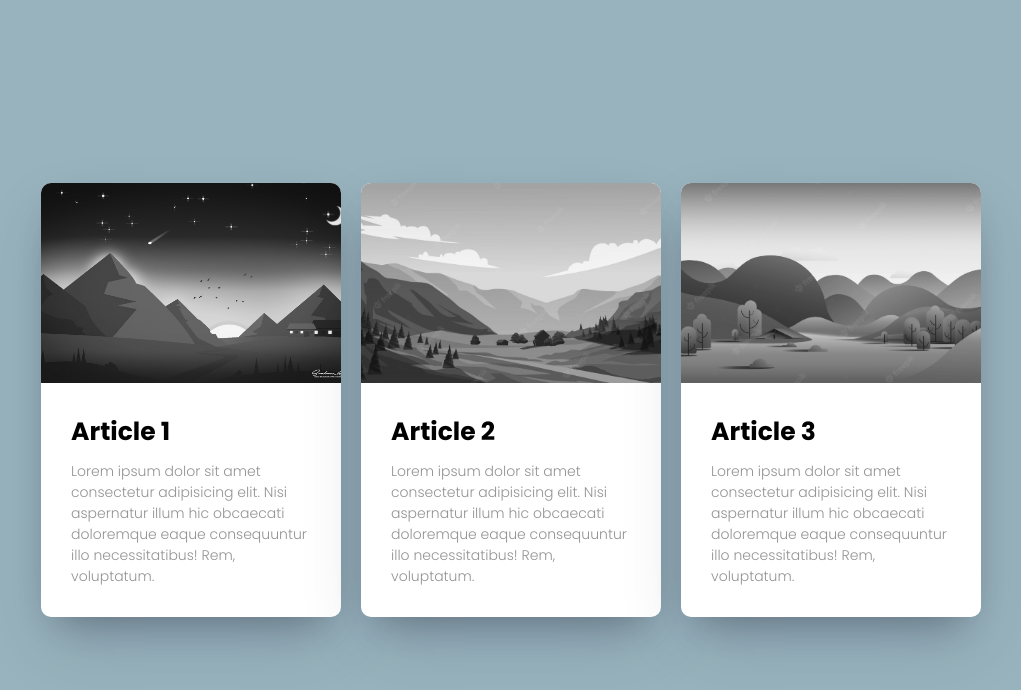
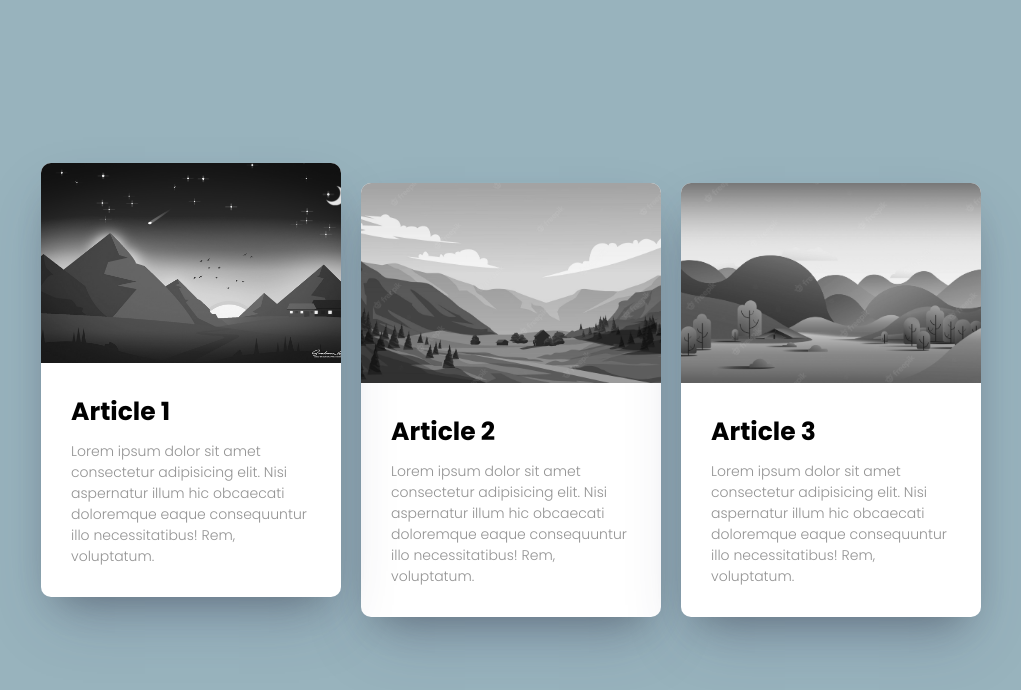
Before and after one commit to alexandreleote/Exo_Flex, a plain HTML site: page index.html in a window 1280 px wide. In both pictures the pointer is over the element 320 px from the left and 400 px from the top of the page. Shown: the whole page, without its empty margins (129-1150 px from the left). Drawn offline with Linux system fonts and the light colour scheme.

Commit message:
Ajout translate sur le hover

```diff
--- a/css/style.css
+++ b/css/style.css
@@ -23,6 +23,11 @@
     overflow: hidden; /* Permet de cacher les informations qui sortent du champ */
     box-shadow: rgba(50, 50, 93, 0.25) 0px 30px 60px -12px,
                 rgba(0, 0, 0, 0.3) 0px 18px 36px -18px;
+    transition: 0.5s;
+}
+
+.card:hover{
+    transform: translateY(-20px);
 }
 
 .card-header {
```
